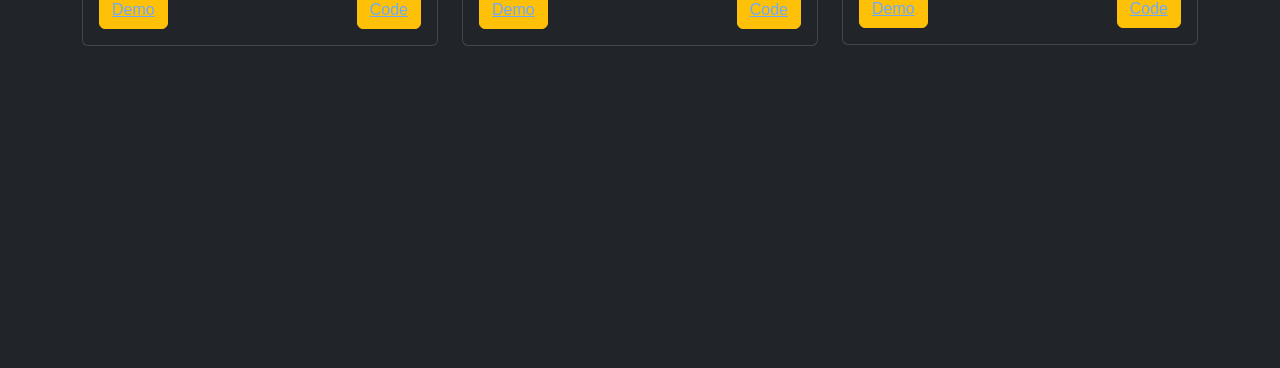
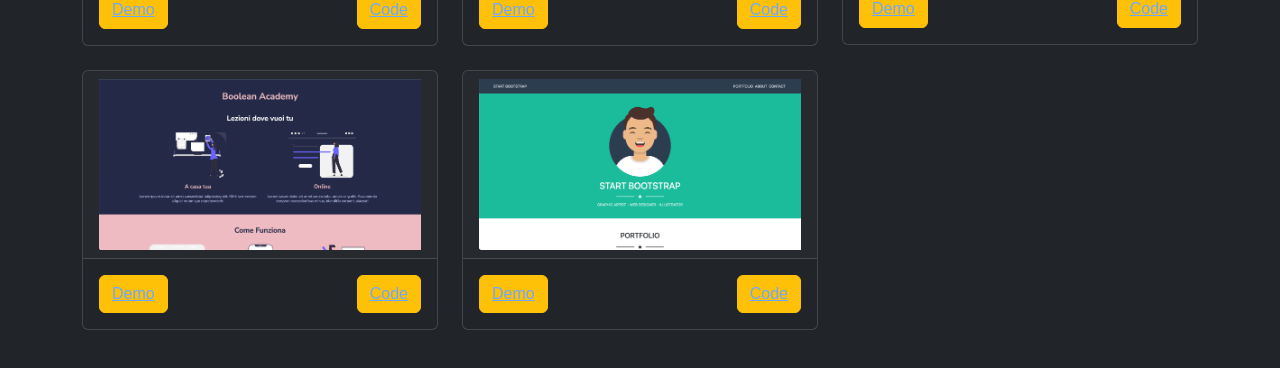
Before and after one commit to GiPisano/personal-portfolio, a Vue app: page /projects in a window 1280 px wide. Shown: the part 1008-1376 px from the top of the page. Before the commit the page ends 1154 px from the top, so only its background shows below. Built offline with nearby package versions, Linux system fonts and the light colour scheme.

Commit message:
update data projects

```diff
--- a/src/components/ProjectsPage.vue
+++ b/src/components/ProjectsPage.vue
@@ -93,6 +93,27 @@ export default {
           demoLink: "https://gipisano.github.io/html-css-spotifyweb/",
           codeLink: "https://github.com/GiPisano/html-css-spotifyweb",
         },
+        {
+          id: 10,
+          category: "frontend",
+          technologies: ["HTML", "CSS"],
+          responsive: true,
+          title: "wannabe",
+          imgSrc: "/src/assets/wannabe.png",
+          demoLink: "https://gipisano.github.io/html-css-resp-wannabe/",
+          codeLink: "https://github.com/GiPisano/html-css-resp-wannabe",
+        },
+        {
+          id: 9,
+          category: "frontend",
+          technologies: ["HTML", "CSS", "bootstrap"],
+          responsive: true,
+          title: "freelancer",
+          imgSrc: "/src/assets/freelancer.png",
+          demoLink: "https://gipisano.github.io/html-css-bootstrap-freelancer/",
+          codeLink: "https://github.com/GiPisano/html-css-bootstrap-freelancer",
+        },
+        //
       ],
     };
   },
```
Also changed, not shown: src/assets/freelancer.png (added), src/assets/wannabe.png (added).
